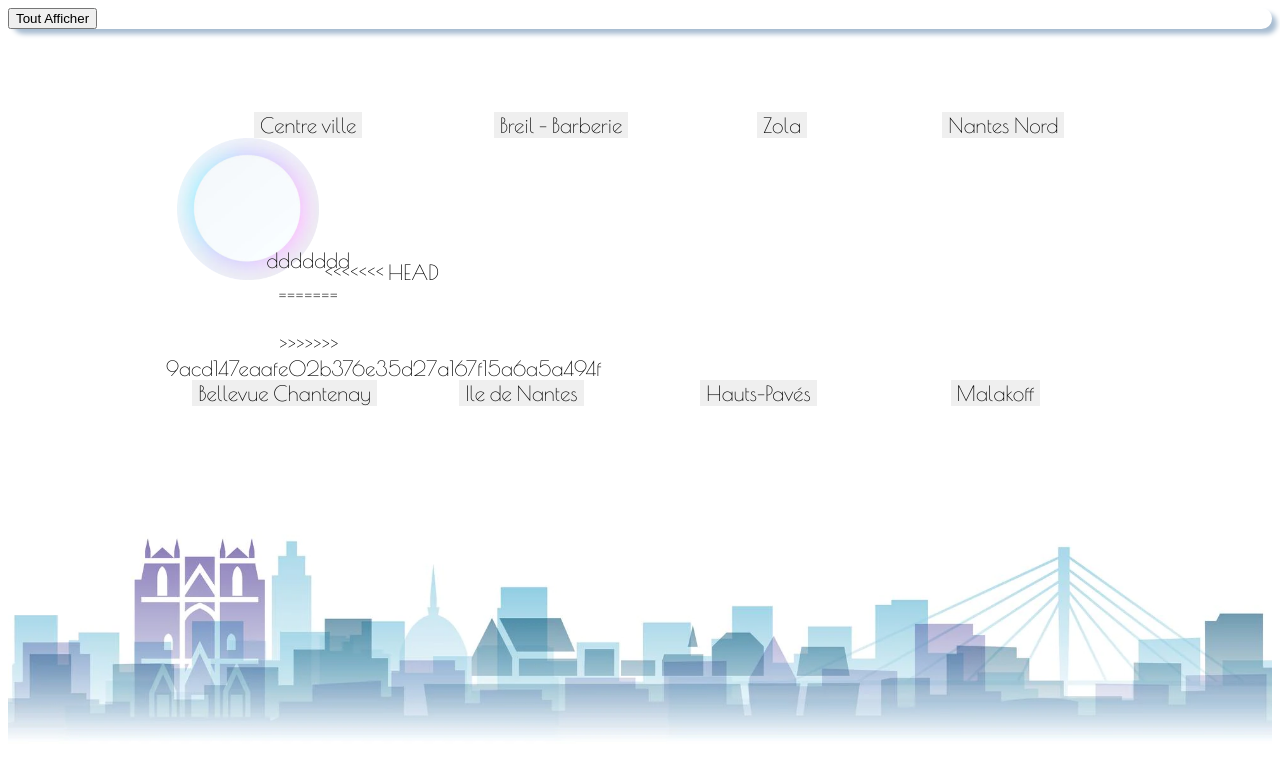
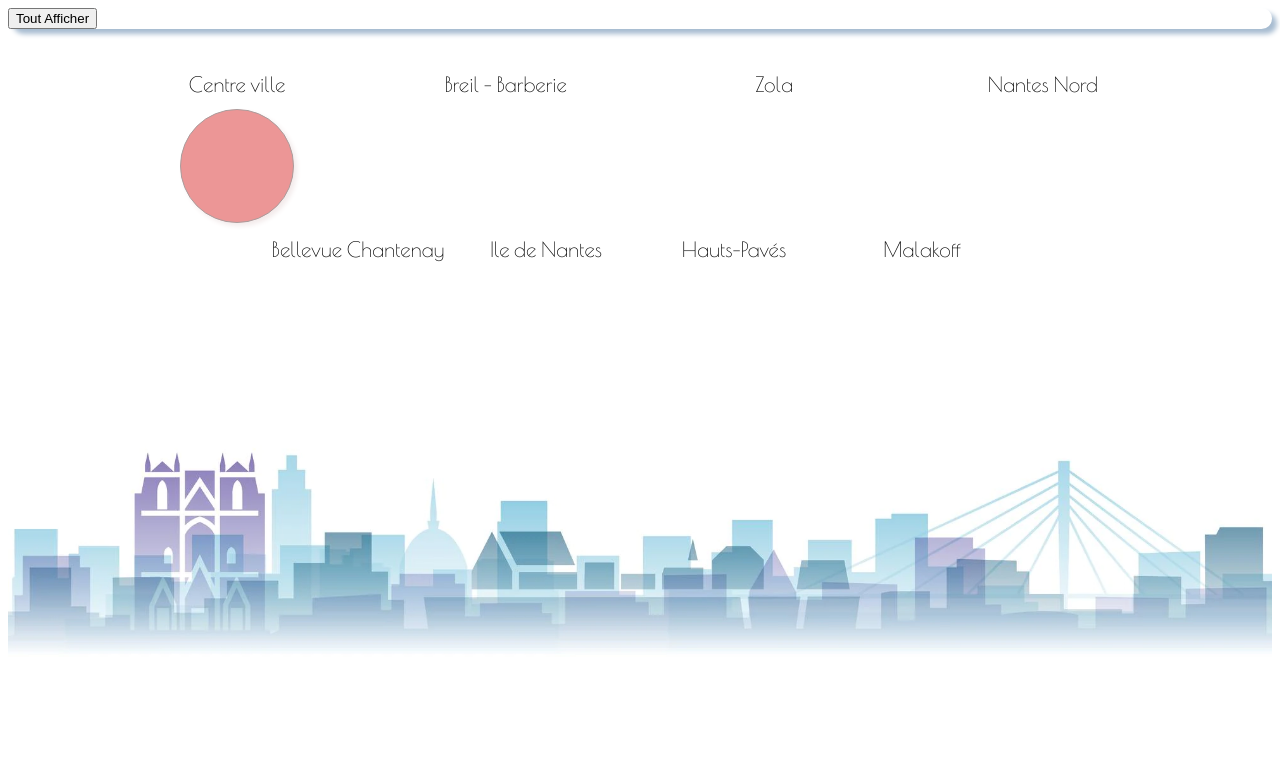
Before and after one commit to adatechschool/projet-collectif---dataviz-Audrey-Manon-Laurie, a plain HTML site: page page2.html in a window 1280 px wide. Both pictures are taken after a click on the button "Centre ville". Drawn offline with nearby package versions, Linux system fonts and the light colour scheme; no server answers; animation ran at ten frames a second.

Commit message:
manon modif

```diff
--- a/page2.html
+++ b/page2.html
@@ -7,6 +7,7 @@
     <title>Carte des ondes électromagnétique par quartier</title>
     <link href="style.css" rel="stylesheet" type="text/css">
     <link rel="preconnect" href="https://fonts.googleapis.com"><link rel="preconnect" href="https://fonts.gstatic.com" crossorigin><link href="https://fonts.googleapis.com/css2?family=Poiret+One&display=swap" rel="stylesheet">
+    <script src="https://kit.fontawesome.com/a7ec6035d3.js" crossorigin="anonymous"></script>
 </head>
 <body>
     <div class="navigation">
@@ -21,97 +22,100 @@
                         <button class="district" id="centreVille">Centre ville</button>
                         <!-- display none-->
                         <div class="text-secondary" id="sonde1">
-                <img class="img-circle" src="image/image8.png">
-<<<<<<< HEAD
-                <div class="map" id="nationsUnis"></div>
-=======
-                <div class="map" id="nationsUnis">ddddddd</div>
->>>>>>> 9acd147eaafe02b376e35d27a167f15a6a5a494f
+                            <div class="mapCircle">
+                                <p class="map" id="nationsUnis"></p>
+                            </div>
+                        </div>
                     </div>
                 </div>
 
-            <!-- display none-->
-            </div>
                 <div class="card">
                     <div class="text-primary">
                         <button class="district" id="breilBarberie">Breil - Barberie</button>
-            </div>
                         <!-- display none-->
                         <div class="text-secondary" id="sonde2">
-                <img class="img-circle" src="image/image9.png">
-                <div class="map" id="breil"></div>
+                            <div class="mapCircle">
+                                <p class="map" id="breil"></p>
                             </div>
-            <!-- display none-->
                         </div>
+                    </div>
+                </div>
+
                 <div class="card">
                     <div class="text-primary">
                         <button class="district" id="zola">Zola</button>
+                        <!-- Debut display none-->
+                        <div class="text-secondary" id="sonde3">
+                            <div class="mapCircle">
+                                <p class="map" id="boccage"></p>
                             </div>
-            <!-- display none-->
-            <div class="text-secondary" id="sonde3">
-                <img class="img-circle" src="image/image8.png">
-                <div class="map" id="boccage"></div>
                         </div>
-            <!-- display none-->
+                        <!-- Fin display None-->
                     </div>
+                </div>
+
                 <div class="card">
                     <div class="text-primary">
                         <button class="district" id="nantesNord">Nantes Nord</button>
-            </div>
                         <!-- display none-->
                         <div class="text-secondary" id="sonde4">
-                <img class="img-circle" src="image/image8.png">
-                <div class="map" id="castellano"></div>
-            </div>
-            <!-- display none-->
+                            <div class="mapCircle">
+                                <p class="map" id="castellano"></p>
                             </div>
                         </div>
+                    </div>
+                </div>
+
+
+            </div>
+
             <div class="card-bottom">
                 <div class="card">
                     <div class="text-primary">
                         <button class="district" id="bellevue">Bellevue Chantenay</button>
-            </div>
                         <!-- display none-->
                         <div class="text-secondary" id="sonde5">
-                <img class="img-circle" src="image/image8.png">
-                <div class="map" id="buisson"></div>
+                            <div class="mapCircle">
+                                <p class="map" id="buisson"></p>
                             </div>
-            <!-- display none-->
+                        </div>
+                    </div>
                 </div>
 
                 <div class="card">
                     <div class="text-primary">
                         <button class="district" id="ile">Ile de Nantes</button>
-            </div>
                         <!-- display none-->
                         <div class="text-secondary" id="sonde6">
-                <img class="img-circle" src="image/image8.png">
-                <div class="map" id="roch"></div>
+                            <div class="mapCircle">
+                                <p class="map" id="roch"></p>
                             </div>
-            <!-- display none-->
                         </div>
+                    </div>
+                </div>
+
                 <div class="card">
                     <div class="text-primary">
                         <button class="district" id="hautsPaves">Hauts-Pavés</button>
-            </div>
                         <!-- display none-->
                         <div class="text-secondary" id="sonde7">
-                <img class="img-circle" src="image/image10.png">
-                <div class="map" id="bellamy"></div>
+                            <div class="mapCircle">
+                                <p class="map" id="bellamy"></p>
                             </div>
-            <!-- display none-->
+                        </div>
+                    </div>
                 </div>
 
                 <div class="card">
                     <div class="text-primary">
                         <button class="district" id="malakoff">Malakoff</button>
-            </div>
                         <!-- display none-->
                         <div class="text-secondary" id="sonde8">
-                <img class="img-circle" src="image/image8.png">
-                <div class="map" id="meignen"></div>
+                            <div class="mapCircle">
+                                <p class="map" id="meignen"></p>
                             </div>
-            <!-- display none-->
+                        </div>
+                    </div>
                 </div>
             </div>
         </div>
@@ -120,7 +124,6 @@
         <img id="image-city" src="image/ville.png" alt="">
     </div>
 
-    <!---->
 
 
     <!--<div class="map" id="jaures"></div>
--- a/script.js
+++ b/script.js
@@ -111,8 +111,8 @@ let url = 'https://data.nantesmetropole.fr/api/records/1.0/search/?dataset=24440
 let nationsUnis = fetch(url)
     .then(response => response.json())
     .then(data => {
+      let latestValue =  data.records[0].fields.latest_value;
         let address = data.records[0].fields.address;
-        let latestValue =  data.records[0].fields.latest_value;
         let modif = document.getElementById("nationsUnis");
             modif.innerHTML = address + " <br>" + latestValue + " V/m";
     });
--- a/style.css
+++ b/style.css
@@ -52,14 +52,19 @@
 .card-top{
     display:flex;
     justify-content:center;
+    align-items:end;
 }
 
 .card-bottom{
     display:flex;
+    justify-content:center;
+    align-items:start;
+    width:70%;
+    margin:auto;
 }
 
 .card{
-    width:30%;
+    width:25%;
 }
 
 .data{
@@ -69,7 +74,8 @@
     font-size:1.3em;
     font-family: 'Poiret One', cursive;
     flex-direction:column;
-    padding-top:4em;
+    padding-top:2em;
+    padding-bottom:2em;
 }
 
 .city{
@@ -88,35 +94,46 @@
 .text-secondary{
     /*display:none;*/
     font-family: 'Poiret One', cursive;
-    font-size:1em;
-    position:relative;
+    font-size:0.6em;
+    font-weight:bolder;
+    /*position:relative;
     text-align:center;
-    opacity:0;
+    display:flex;
+    flex-direction:column;
+    justify-content:center;*/
+    opacity: 0;
 }
 
 .img-circle{
-    width:50%;
     transition: transform .2s;
     animation: rotation 5s 1 ease;
 }
 
+
 @keyframes rotation {
     from {
-
         transform: translateX(-90px)rotate(0deg) ;
-
     }
     to {
-
         transform: translateX(0) rotate(359deg) ;
-
     }
   }
 
 .map {
-    position:relative;
+    /*position:relative;
     top:-60px;
-    z-index:1;
+    z-index:1;*/
+    border: 1px solid rgb(171, 156, 156);
+    background-color:rgb(236, 150, 150);
+    border-radius:5em;
+    width:8em;
+    height:8em;
+    display:flex;
+    align-items:center;
+    justify-content:center;
+    box-shadow: 3px 3px 5px rgb(243, 235, 235);
+    color:white;
+    padding:0.5em;
 }
 
 .district {
@@ -124,6 +141,7 @@
     border:none;
     font-size:1em;
     cursor:pointer;
+    background-color: white;
 }
 
 .district:hover {
@@ -131,6 +149,19 @@
 }
 
 .container {
-    width: 75%;
+    width: 85%;
     margin:auto;
 }
+
+.fa-circle{
+    color:rgb(221, 40, 40);
+    font-size:5em;
+}
+
+.mapCircle{
+    display:flex;
+    flex-direction:column;
+    justify-content:center;
+    text-align:center;
+    align-items:center;
+}
```
Lines whose indentation alone changed are shown as unchanged.
